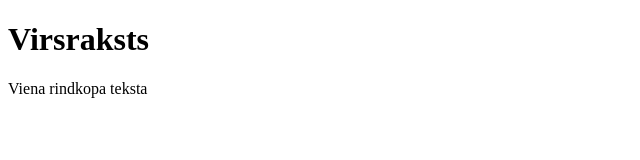
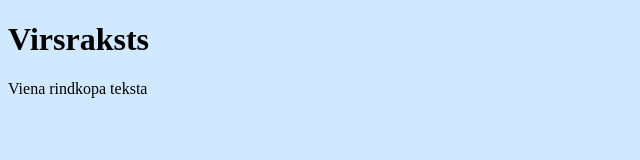
Before and after one commit to krisssk/prog_26.05.23, a plain HTML site: page index.html in a window 1280 px wide. Shown: the whole page, without its empty margins (0-640 px from the left). Drawn offline with Linux system fonts and the light colour scheme.

Commit message:
savienots ar stila failu
pievienota fona krasa

```diff
--- a/index.html
+++ b/index.html
@@ -4,6 +4,7 @@
     <meta http-equiv="X-UA-Compatible" content="IE=edge">
     <meta name="viewport" content="width=device-width, initial-scale=1.0">
     <title>Document</title>
+    <link rel = "stylesheet" href = "stils.css";
 </head>
 <body>
     <h1>Virsraksts</h1>
--- /dev/null
+++ b/stils.css
@@ -0,0 +1,3 @@
+body{
+    background-color:rgb(208, 233, 255);
+}
```
